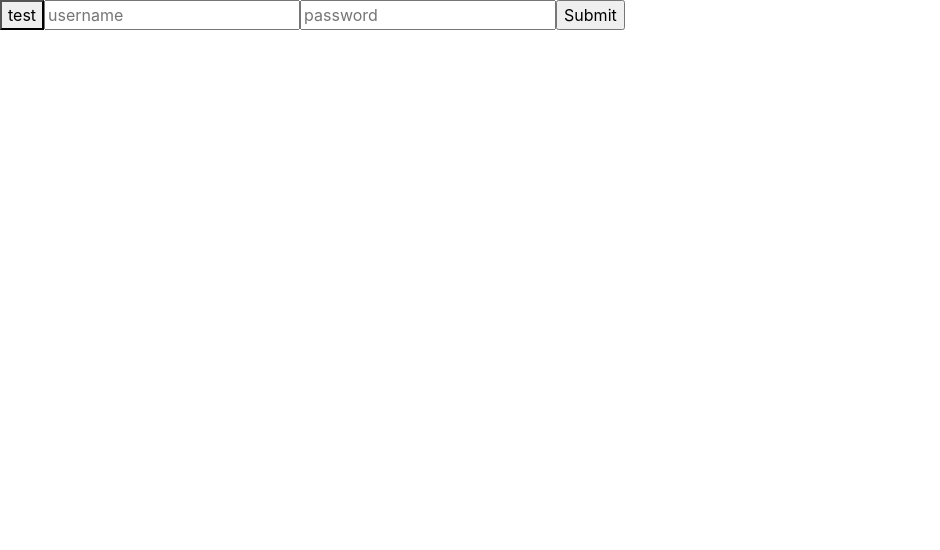
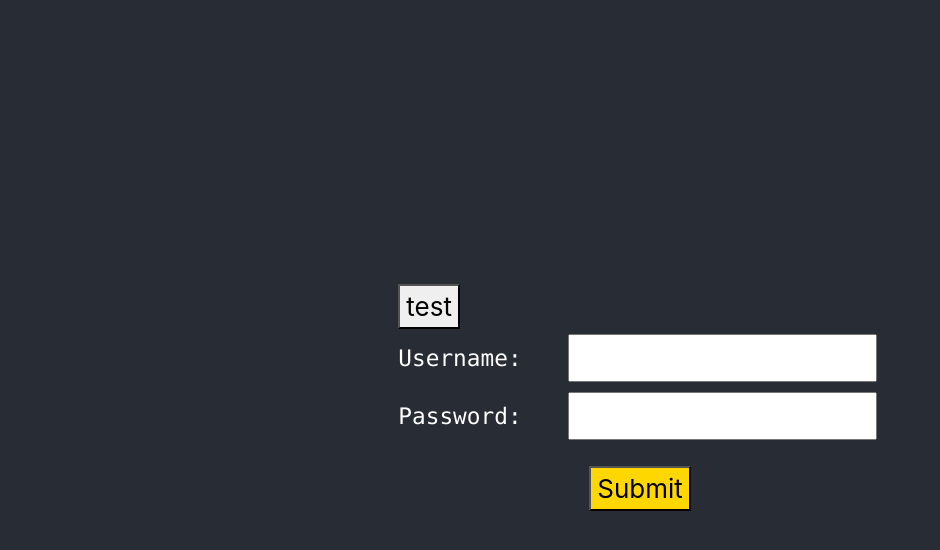
Before and after one commit to aschaus3/Stonks, a React (Create React App) app in the folder stonks/: page /signUp in a window 1280 px wide. Shown: the top 550 px of the page, without its empty margins (0-940 px from the left). Built offline with nearby package versions, Linux system fonts and the light colour scheme.

Commit message:
signup css

```diff
--- a/stonks/src/Footer/footer.css
+++ b/stonks/src/Footer/footer.css
@@ -12,7 +12,7 @@
 }
 .help_button{
   width: 5%;
-  background-color: #282c34;
+  background-color: var(--background);
   color: gold;
   margin: 5px;
 }
--- a/stonks/src/Header/header.css
+++ b/stonks/src/Header/header.css
@@ -9,11 +9,11 @@
   display: flex;
   justify-content: space-between;
   background-color: gold;
-  color: var(--bs-dark);
+  color: var(--background);
 }
 
 .loginUp-button{
-  background-color:#282c34;
+  background-color:var(--background);
   margin: 5px;
   text-decoration: none;
   align-items: center;
@@ -28,13 +28,6 @@
   margin-top: 10px;
 }
 
-.logout-button {
-  background-color: #282c34;
-  color: gold;
-  margin: 5px;
-  margin-top: 10px;
-}
-
 .icons {
   padding: 5px;
   color: var(--dark);
--- a/stonks/src/Login/login.css
+++ b/stonks/src/Login/login.css
@@ -1,5 +1,5 @@
 .login-body{
-    background-color: #282c34;
+    background-color: var(--background);
     min-height: 100vh;
     display: flex;
     flex-direction: column;
--- a/stonks/src/SignUp/signUp.css
+++ b/stonks/src/SignUp/signUp.css
@@ -1,8 +1,8 @@
-.signUp-body{
-    background-color: #282c34;
+.login{
+    background-color: var(--background);
     min-height: 100vh;
     display: flex;
-    flex-direction: column;
+    flex-direction: row;
     align-items: center;
     justify-content: center;
     font-size: calc(10px + 2vmin);
@@ -11,10 +11,18 @@
 .username, .password{
     margin: 5px;
 }
-.signUp-button{
+.submit{
+    display: flex;
+    justify-content: center;
+}
+.entry{
+    display: flex;
+    justify-content: center;
+}
+.submit-button{
     background-color:gold;
     margin: 5px;
 }
-.signUP-button:hover {
+.submit-button:hover {
     background-color: goldenrod;
-  }
+}
--- a/stonks/src/SignUp/signUp.js
+++ b/stonks/src/SignUp/signUp.js
@@ -45,12 +45,24 @@ class SignUp extends Component
 
   render() {
     return (
+      <div className="login">
+      <div classname="form">
       <form onSubmit={this.onSubmit}>
+        <div>
         <button onClick={() => this.testBackend()}>test</button>
-        <input id="usr" type="text" placeholder="username" ref={this.usrName}/>
-        <input type="text" placeholder="password" ref={this.pass}/>
-        <input type="submit" />
+        </div>
+        <div className = "entry">
+        <pre>
+          Username: &nbsp; <input id="usr" type="text" ref={this.usrName} className="username"/><br></br>
+          Password: &nbsp; <input type="text" ref={this.pass} className="password"/>
+        </pre>
+        </div>
+        <div className="submit">
+        <input type="submit" className="submit-button" />
+        </div>
       </form>
+      </div>
+      </div>
     );
   }
 }
--- a/stonks/src/index.css
+++ b/stonks/src/index.css
@@ -11,3 +11,6 @@ code {
   font-family: source-code-pro, Menlo, Monaco, Consolas, 'Courier New',
     monospace;
 }
+:root{
+  --background: #282c34;
+}
```
